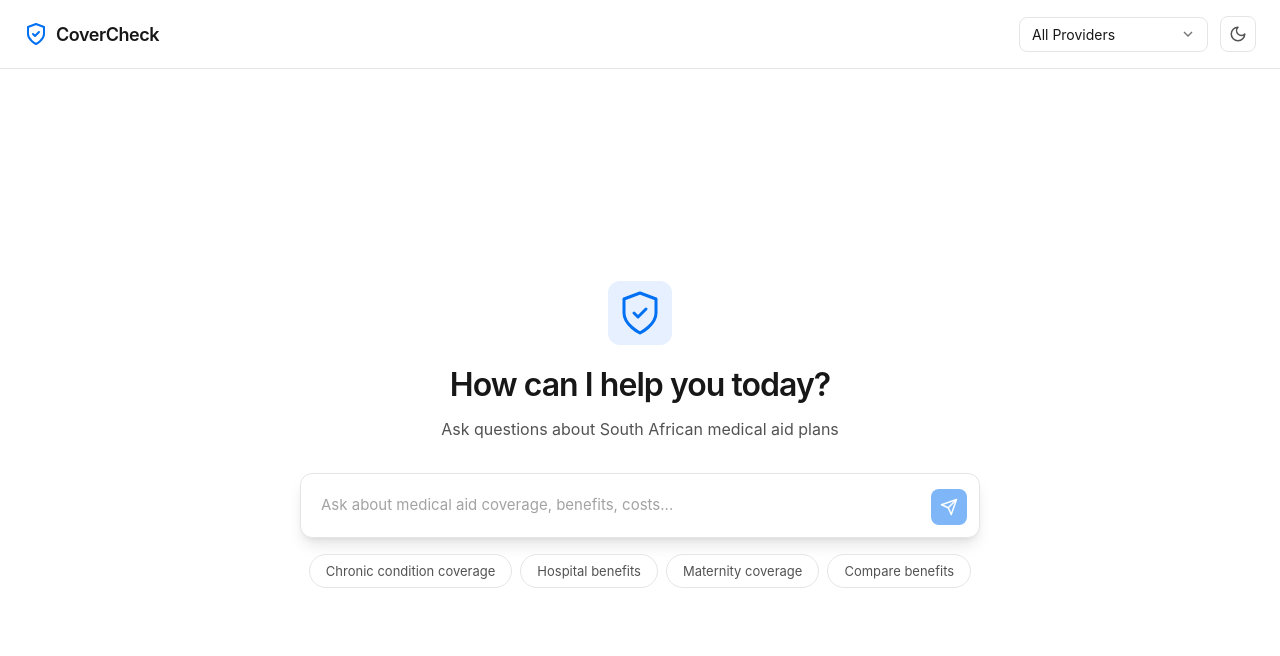
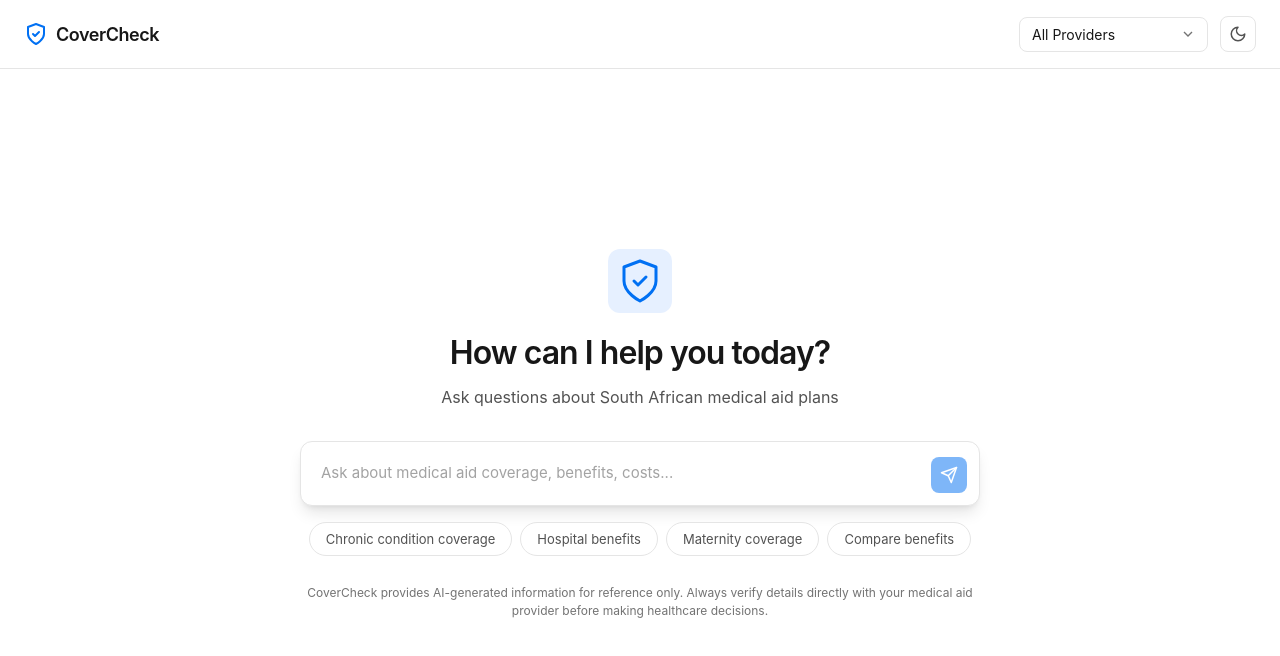
Before and after one commit to ThandoSomacele/covercheck, a SvelteKit app: page / in a window 1280 px wide. Shown: the top 656 px of the page. Built offline with nearby package versions, Linux system fonts and the light colour scheme.

Commit message:
disclaimer and logo link

```diff
--- a/src/routes/+page.svelte
+++ b/src/routes/+page.svelte
@@ -19,6 +19,11 @@
   let input = $state('');
   let loading = $state(false);
   let selectedProvider = $state<string>('all');
+
+  function resetChat() {
+    messages = [];
+    input = '';
+  }
 
   // Configure marked options
   marked.setOptions({
@@ -163,13 +168,13 @@
 <div class="app">
   <header class="header">
     <div class="header-content">
-      <div class="logo">
+      <button class="logo" onclick={resetChat} aria-label="Reset chat and return to home">
         <svg width="24" height="24" viewBox="0 0 24 24" fill="none" stroke="currentColor" stroke-width="2" stroke-linecap="round" stroke-linejoin="round">
           <path d="M12 22s8-4 8-10V5l-8-3-8 3v7c0 6 8 10 8 10z"></path>
           <path d="m9 12 2 2 4-4"></path>
         </svg>
         <span class="logo-text">CoverCheck</span>
-      </div>
+      </button>
 
       <div class="header-actions">
         <div class="provider-selector">
@@ -266,6 +271,9 @@
           <span>Compare benefits</span>
         </button>
       </div>
+      <p class="disclaimer">
+        CoverCheck provides AI-generated information for reference only. Always verify details directly with your medical aid provider before making healthcare decisions.
+      </p>
     </div>
   </div>
   {:else}
@@ -368,6 +376,9 @@
         </button>
       </div>
     </form>
+    <p class="disclaimer">
+      CoverCheck provides AI-generated information for reference only. Always verify details directly with your medical aid provider before making healthcare decisions.
+    </p>
   </footer>
   {/if}
 </div>
@@ -412,10 +423,24 @@
     align-items: center;
     gap: var(--space-2);
     color: var(--foreground);
+    background: none;
+    border: none;
+    padding: 0;
+    cursor: pointer;
+    transition: opacity var(--transition-fast);
+  }
+
+  .logo:hover {
+    opacity: 0.8;
   }
 
   .logo svg {
     color: var(--accent);
+    transition: transform var(--transition-fast);
+  }
+
+  .logo:hover svg {
+    transform: scale(1.05);
   }
 
   .logo-text {
@@ -832,6 +857,15 @@
     margin: 0 auto;
   }
 
+  .disclaimer {
+    max-width: 700px;
+    margin: var(--space-3) auto 0;
+    text-align: center;
+    font-size: 0.75rem;
+    color: var(--foreground-tertiary);
+    line-height: 1.5;
+  }
+
   .input-wrapper {
     display: flex;
     align-items: flex-end;
```
